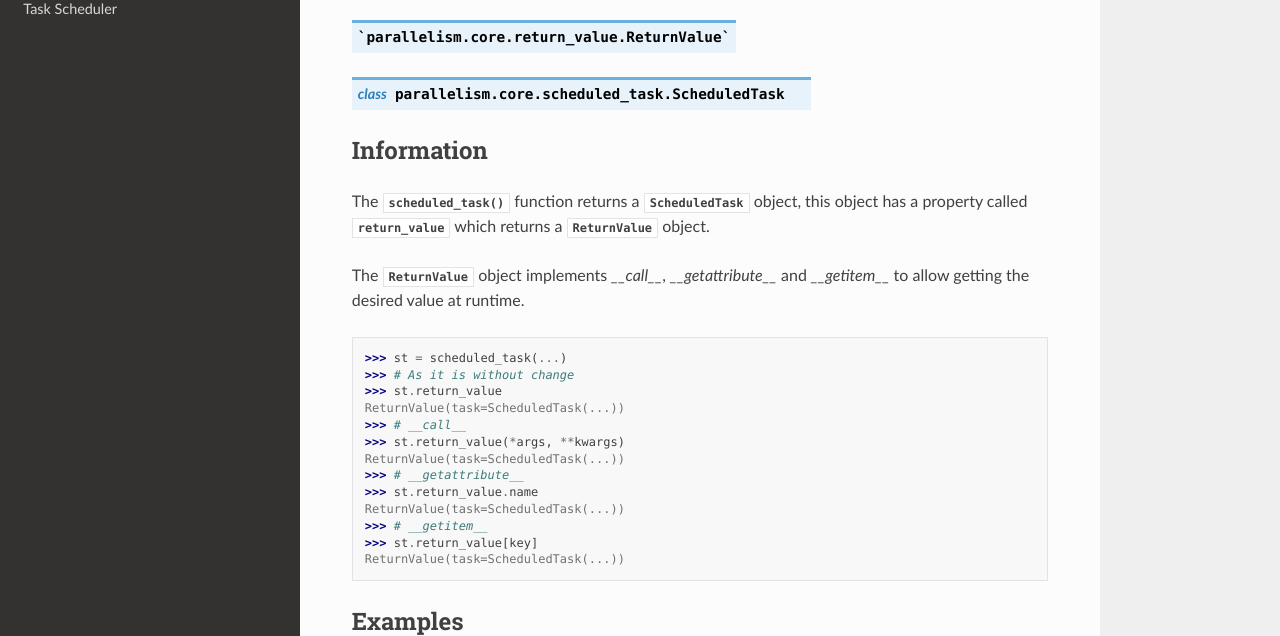
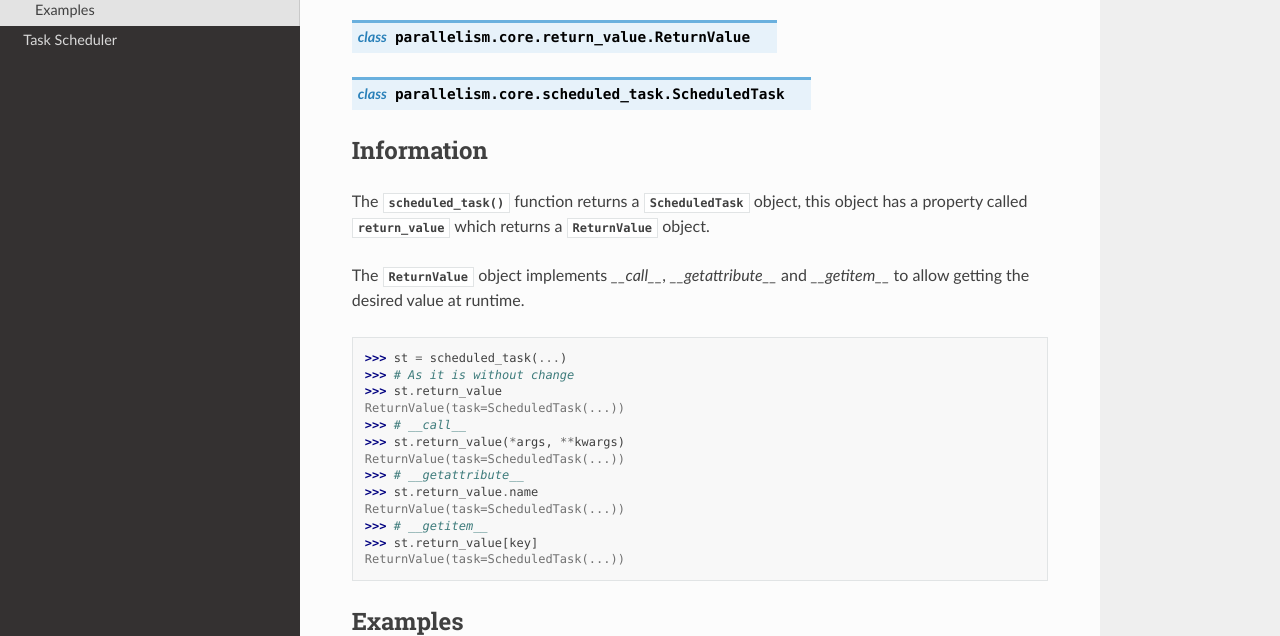
Before and after one commit to idanhazan/parallelism, a Sphinx documentation site: the page built from docs/api_reference/scheduled_task.rst, in a window 1280 px wide and 900 px high, cut to the strip 264-900 px from the top of the window. Built offline with Sphinx 7.4.7 and the Read the Docs theme 2.0.0, drawn with Linux system fonts in a browser that asks for light colours; some of the changed text lies outside the part shown.

Commit message:
Update scheduled_task.rst

```diff
--- a/docs/api_reference/scheduled_task.rst
+++ b/docs/api_reference/scheduled_task.rst
@@ -3,7 +3,7 @@ Scheduled Task
 
 .. autofunction:: parallelism.scheduled_task
 
-.. py:class:: `parallelism.core.return_value.ReturnValue`
+.. py:class:: parallelism.core.return_value.ReturnValue
 
 .. py:class:: parallelism.core.scheduled_task.ScheduledTask
 
```
